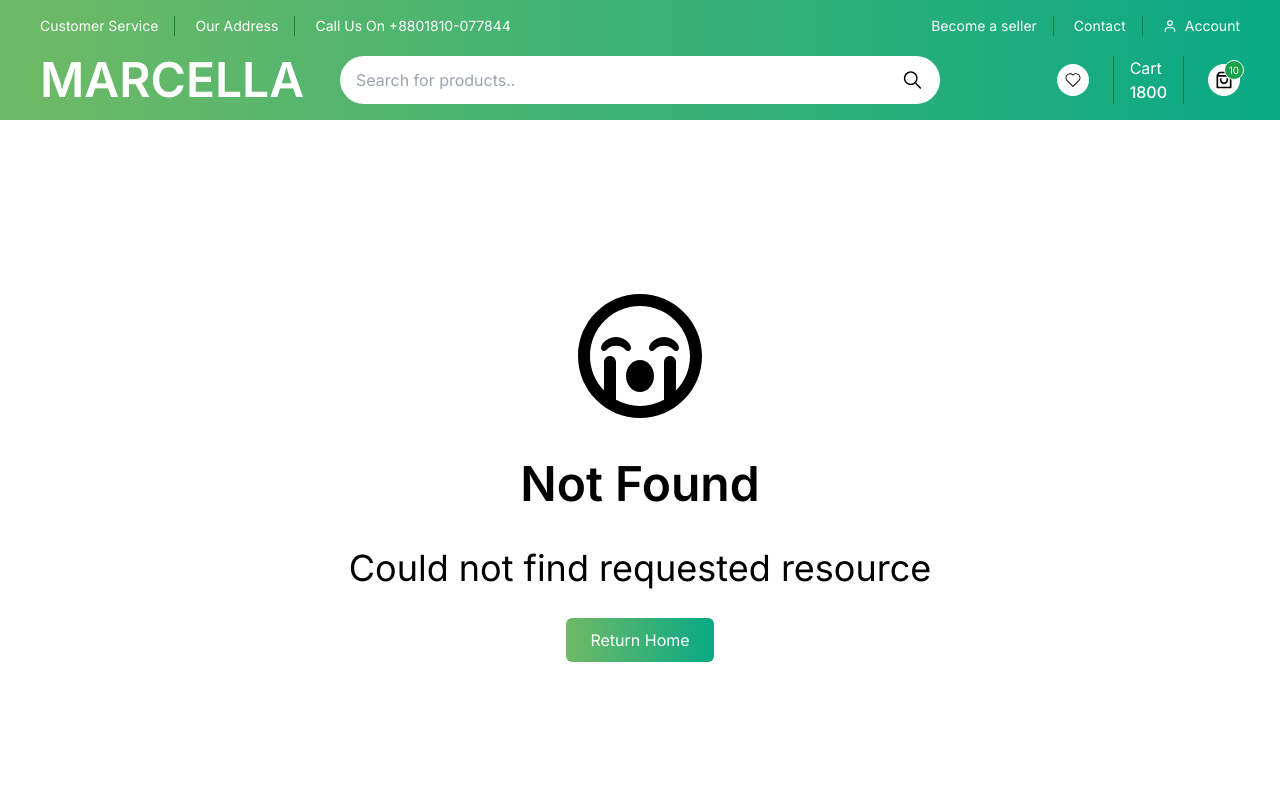
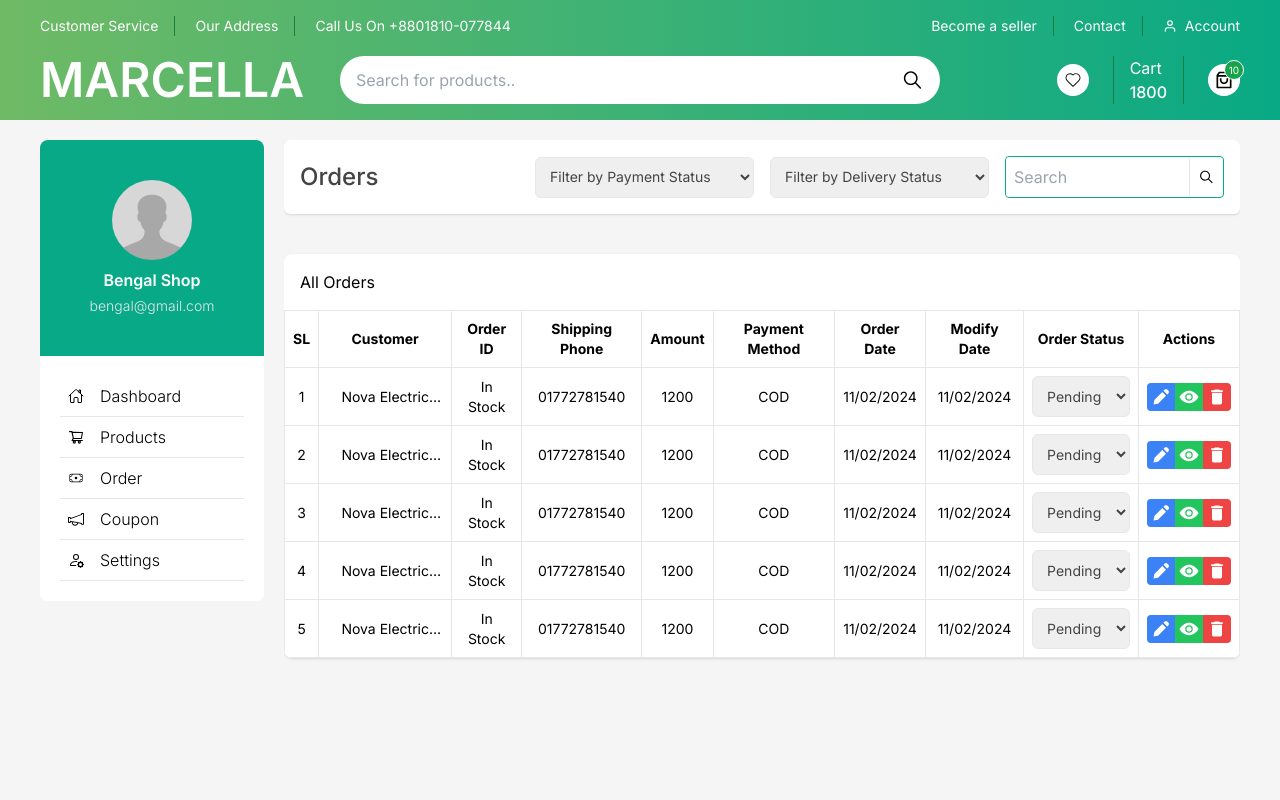
Before and after one commit to BengalSoftware/Marcella-Ecommerce-Frontend, a Next.js app: page /seller/order in a window 1280 px wide. Before the commit this address had no page. Shown: the top 800 px of the page. Built offline with nearby package versions, Linux system fonts and the light colour scheme.

Commit message:
add order table

```diff
--- /dev/null
+++ b/src/app/seller/order/page.js
@@ -0,0 +1,14 @@
+import OrderFilter from '@/components/seller/order/OrderFilter';
+import OrderListTable from '@/components/seller/order/OrderListTable';
+import React from 'react';
+
+const SellerOrderPage = () => {
+    return (
+        <div>
+            <OrderFilter />
+            <OrderListTable />
+        </div>
+    );
+};
+
+export default SellerOrderPage;
--- /dev/null
+++ b/src/components/seller/order/OrderFilter.jsx
@@ -0,0 +1,31 @@
+import React from 'react';
+import { IoIosSearch } from 'react-icons/io';
+
+const OrderFilter = () => {
+    return (
+        <div className='bg-white p-4 rounded-md shadow grid grid-cols-1 md:grid-cols-2 lg:grid-cols-4 items-center gap-4'>
+            <h1 className='text-2xl font-medium text-dark'>Orders</h1>
+            <div>
+                <select required name="" className='block w-full border rounded-md p-2.5 outline-none text-dark text-sm'>
+                    <option value="">Filter by Payment Status</option>
+                    <option value="">Paid</option>
+                    <option value="">Unpaid</option>
+                </select>
+            </div>
+            <div>
+                <select required name="" className='block w-full border rounded-md p-2.5 outline-none text-dark text-sm'>
+                    <option value="">Filter by Delivery Status</option>
+                    <option value="">Pending</option>
+                    <option value="">Confirmed</option>
+                    <option value="">Delivery</option>
+                </select>
+            </div>
+            <div className='bg-white flex items-center rounded border border-primary pr-2'>
+                <input className='p-2 rounded outline-none border-r mr-2 w-11/12' type='text' placeholder='Search' />
+                <IoIosSearch className='text-2xl w-1/12' />
+            </div>
+        </div>
+    );
+};
+
+export default OrderFilter;
--- /dev/null
+++ b/src/components/seller/order/OrderListTable.jsx
@@ -0,0 +1,63 @@
+import Link from 'next/link';
+import React from 'react';
+import { BiSolidPencil } from 'react-icons/bi';
+import { IoEye } from 'react-icons/io5';
+import { MdDelete } from 'react-icons/md';
+
+const OrderListTable = () => {
+    return (
+        <div className="overflow-x-auto mt-10 bg-white shadow rounded-lg">
+            <h1 className='p-4'>All Orders</h1>
+            <table className="table-auto min-w-full bg-white border border-gray-300">
+                <thead>
+                    <tr>
+                        <th className="border p-2 text-sm text-center">SL</th>
+                        <th className="border p-2 text-sm text-center">Customer</th>
+                        <th className="border p-2 text-sm text-center">Order ID</th>
+                        <th className="border p-2 text-sm text-center">Shipping Phone</th>
+                        <th className="border p-2 text-sm text-center">Amount</th>
+                        <th className="border p-2 text-sm text-center">Payment Method</th>
+                        <th className="border p-2 text-sm text-center">Order Date</th>
+                        <th className="border p-2 text-sm text-center">Modify Date</th>
+                        <th className="border p-2 text-sm text-center">Order Status</th>
+                        <th className="border p-2 text-sm text-center">Actions</th>
+                    </tr>
+                </thead>
+                <tbody>
+                    {
+                        Array(5).fill().map((_, idx) =>
+                            <tr key={idx}>
+                                <td className="border p-2 text-sm text-center">{idx + 1}</td>
+                                <td className="border p-2 text-sm text-center"><p className='line-clamp-1'>Nova Electric Kettly</p></td>
+                                <td className="border p-2 text-sm text-center">In Stock</td>
+                                <td className="border p-2 text-sm text-center">01772781540</td>
+                                <td className="border p-2 text-sm text-center">1200</td>
+                                <td className="border p-2 text-sm text-center">COD</td>
+                                <td className="border p-2 text-sm text-center">11/02/2024</td>
+                                <td className="border p-2 text-sm text-center">11/02/2024</td>
+                                <td className="border p-2 text-sm text-center">
+                                    <select required name="" className='block w-full border rounded-md p-2.5 outline-none text-dark text-sm'>
+                                        <option value="">Pending</option>
+                                        <option value="">Confirmed</option>
+                                        <option value="">Delivery</option>
+                                    </select>
+                                </td>
+                                <td className="border p-2 text-sm text-center">
+                                    <div className='flex items-center justify-center'>
+                                        <Link href='/' className='rounded-l bg-blue-500 hover:bg-blue-600 text-white text-xl p-1'><BiSolidPencil /></Link>
+                                        <Link href='/' className='bg-green-500 hover:bg-green-600 text-white text-xl p-1'><IoEye /></Link>
+                                        <button className='rounded-r bg-red-500 hover:bg-red-600 text-white text-xl p-1'>
+                                            <MdDelete />
+                                        </button>
+                                    </div>
+                                </td>
+                            </tr>
+                        )
+                    }
+                </tbody>
+            </table>
+        </div>
+    );
+};
+
+export default OrderListTable;
```
